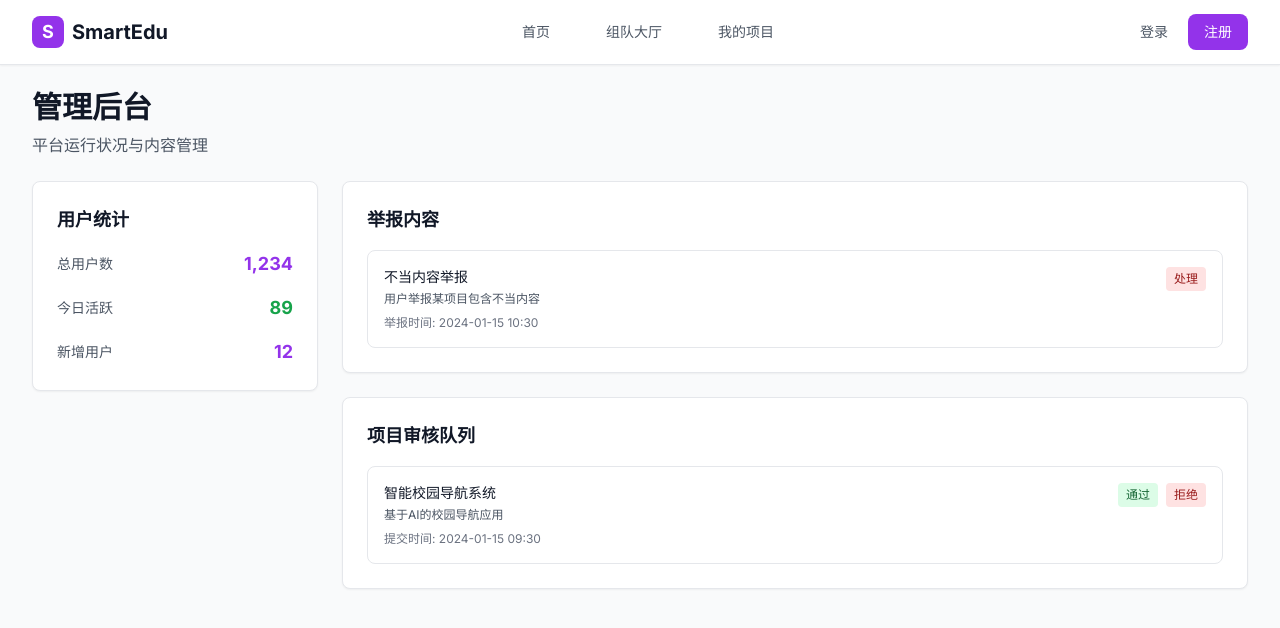
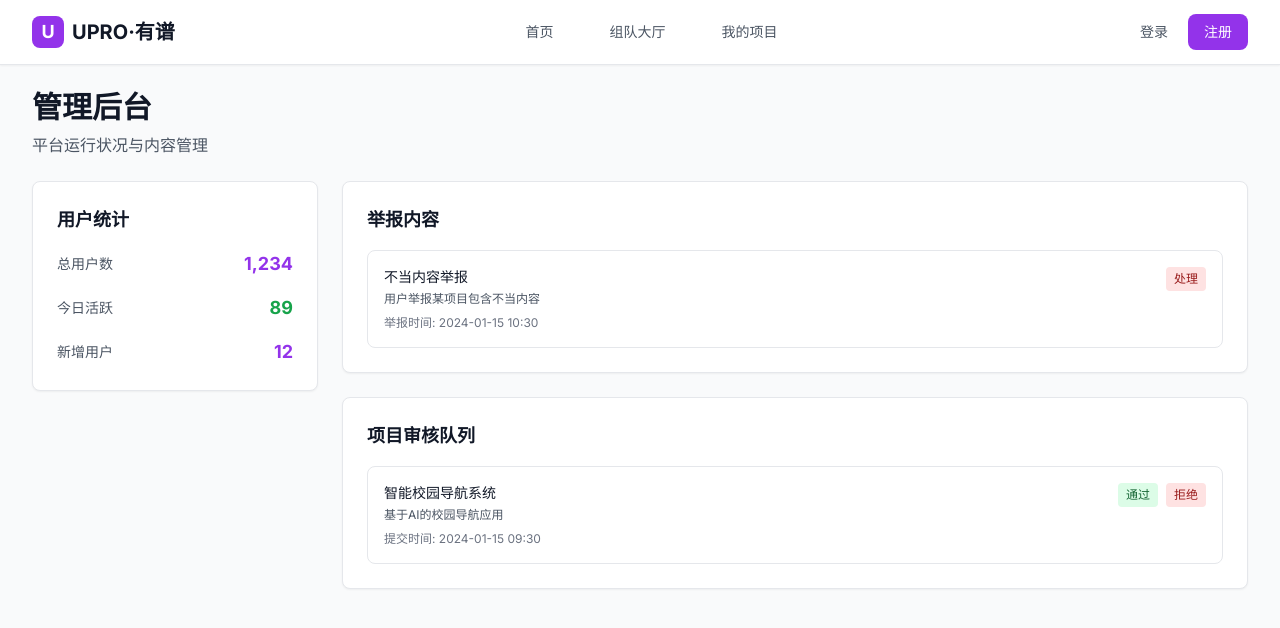
Before and after one commit to HelloWorldZTR/SmartEdu, a Vue app: page /admin in a window 1280 px wide. Shown: the top 628 px of the page. Built offline with nearby package versions, Linux system fonts and the light colour scheme.

Commit message:
Update: rename branding in TopNavBar and simplify category fetching logic in HomePage; modify message sending method in TeamDetailPage to open in a new tab.

```diff
--- a/src/components/TopNavBar.vue
+++ b/src/components/TopNavBar.vue
@@ -6,9 +6,9 @@
         <div class="flex items-center">
           <router-link to="/" class="flex items-center space-x-2">
             <div class="w-8 h-8 bg-primary-600 rounded-lg flex items-center justify-center">
-              <span class="text-white font-bold text-lg">S</span>
+              <span class="text-white font-bold text-lg">U</span>
             </div>
-            <span class="text-xl font-bold text-gray-900">SmartEdu</span>
+            <span class="text-xl font-bold text-gray-900">UPRO·有谱</span>
           </router-link>
         </div>
 
--- a/src/views/HomePage.vue
+++ b/src/views/HomePage.vue
@@ -191,17 +191,8 @@ const fetchCategories = async () => {
   try {
     const response = await categoryApi.getActiveCategories()
 
-    // 确保response是数组
-    if (Array.isArray(response)) {
-      categories.value = response
-    } else if (response && typeof response === 'object' && 'results' in response && Array.isArray((response as any).results)) {
-      // 如果response是分页响应格式
-      categories.value = (response as any).results
-    } else {
-      // 如果response不是数组，设置为空数组
-      console.warn('Categories response is not an array:', response)
-      categories.value = []
-    }
+
+    categories.value = (response as any).results
 
     for (const category of categories.value) {
       category.id = String(category.id) //Fix this stupid bug
@@ -213,13 +204,6 @@ const fetchCategories = async () => {
     }
   } catch (error) {
     console.error('Failed to fetch categories:', error)
-    // 设置默认分类作为后备
-    categories.value = [
-      { id: 'competitions', name: '比赛', type: 'competitions', order: 1, isActive: true },
-      { id: 'projects', name: '项目', type: 'projects', order: 2, isActive: true }
-    ]
-    // 确保设置默认选中的标签
-    activeTab.value = 'competitions'
   }
 }
 
--- a/src/views/TeamDetailPage.vue
+++ b/src/views/TeamDetailPage.vue
@@ -198,7 +198,7 @@ const pendingApplications = ref([
 const processingApplication = ref<number | null>(null)
 
 const sendMessage = (userId: number) => {
-  router.push(`/messages?userId=${userId}`)
+  window.open(`/messages?userId=${userId}`, '_blank')
 }
 
 const handleApplication = async (applicationId: number, action: 'accept' | 'reject') => {
```
